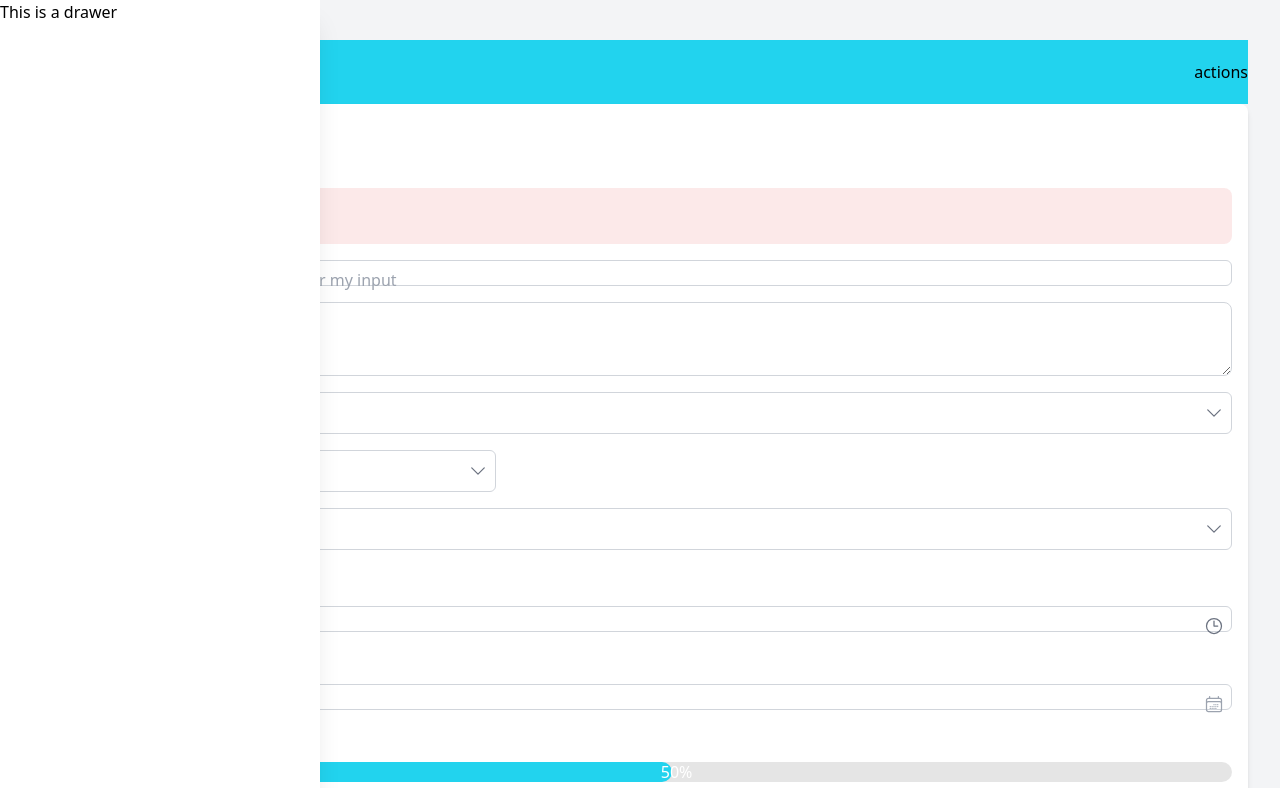
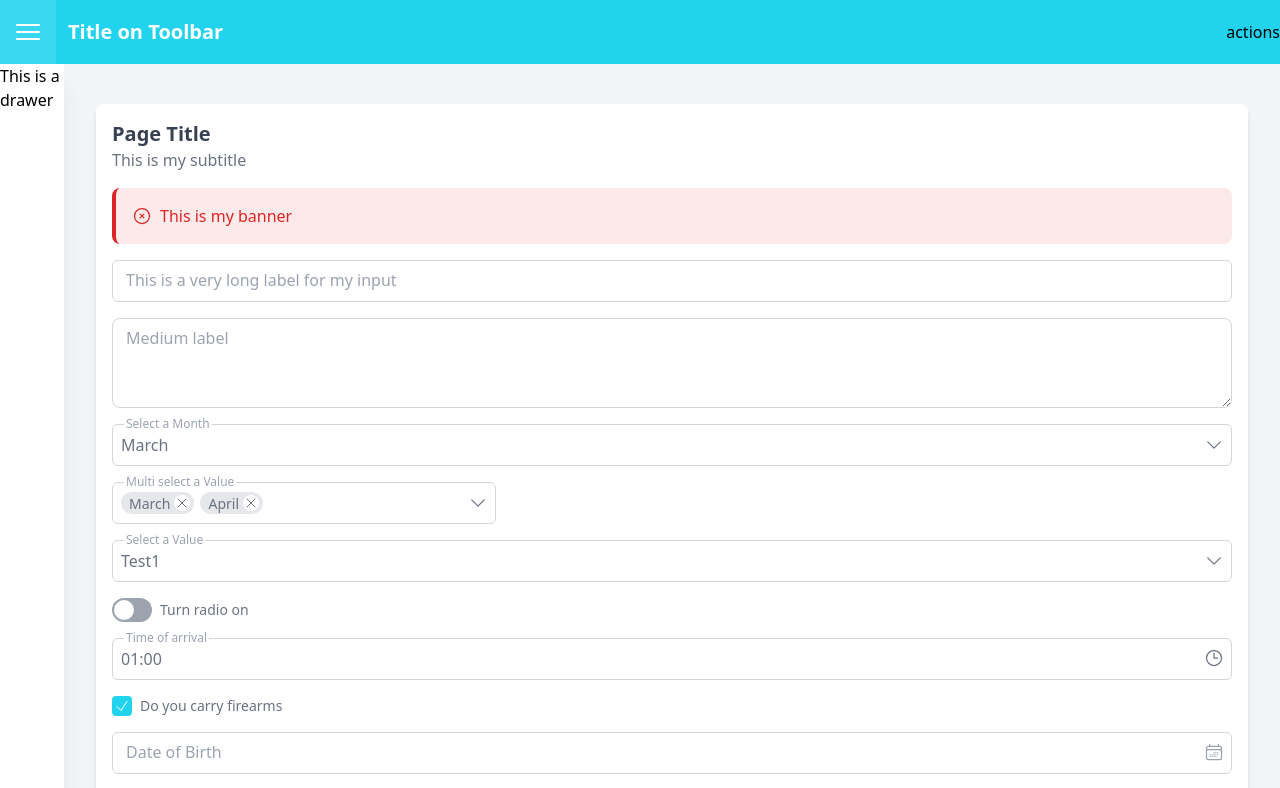
Before and after one commit to vue-loom/vue-loom, a Vue app: page / in a window 1280 px wide. Shown: the top 788 px of the page. Built offline with nearby package versions, Linux system fonts and the light colour scheme.

Commit message:
Fixes expansion panels not displaying, other component fixes && test page improvements

```diff
--- a/sandbox/App.vue
+++ b/sandbox/App.vue
@@ -62,12 +62,6 @@
         {id: 9, name: 'November', disable: false, selected: false},
         {id: 10, name: 'December', disable: false, selected: false},
     ];
-
-    interface TreeItem {
-        id: number;
-        name: string;
-        children: TreeItem[],
-    }
 
     const tree: TreeItem[] = [
         {
@@ -182,17 +176,11 @@
 </script>
 
 <template>
-    <main class="w-screen overflow-y-auto flex flex-col justify-center items-center bg-gray-100">
-        <div :class="[drawerIsOpen ? 'pl-0 xl:pl-80' : 'pl-0 xl:pl-16']">
+    <main class="bg-gray-100">
         <!--            <VDialogService/>-->
         <!--            <VToastService/>-->
 
-            <VDrawer mini v-model="drawerIsOpen">
-                This is a drawer
-            </VDrawer>
-
-            <VContainer>
-                <VToolbar show-menu-button>
+        <VToolbar show-menu-button @click:menu-icon="drawerIsOpen = !drawerIsOpen">
             Title on Toolbar
             <template #actions>
                 <VTooltip>
@@ -203,6 +191,13 @@
                 </VTooltip>
             </template>
         </VToolbar>
+
+        <div class="transition-all duration-150" :class="[drawerIsOpen ? 'pl-0 xl:pl-80' : 'pl-0 xl:pl-16']">
+            <VDrawer mini toolbar-offset v-model="drawerIsOpen">
+                This is a drawer
+            </VDrawer>
+
+            <VContainer toolbar-offset @click="drawerIsOpen = false">
                 <VCard color="red-500">
                     <template #title>
                         Page Title
@@ -271,34 +266,6 @@
                             ></VDateField>
                             <VLoader width="sm" color="success"/>
                             <VProgressBar :max="100" v-model="barProgress"/>
-                            <!--                        <SExpansionPanels :items="options"/>-->
-                            <!--                        <SDatePicker v-model="selectedDate" elevation min="2023-11-04" max="2023-11-28"/>-->
-                            <!--                        <div class="w-full grid gap-2 grid-cols-1">-->
-                            <!--                            <SListItem v-for="option in options"-->
-                            <!--                                       :key="option.id"-->
-                            <!--                                       clickable-->
-                            <!--                                       class="rounded-lg overflow-hidden"-->
-                            <!--                                       :selected="option.selected"-->
-                            <!--                                       @click="selectItem(option)"-->
-                            <!--                            >-->
-                            <!--                                <template #leading>-->
-                            <!--                                    <div class="p-2">-->
-                            <!--                                        <CheckIcon class="w-5 h-5 "/>-->
-                            <!--                                    </div>-->
-                            <!--                                </template>-->
-                            <!--                                <template #title>-->
-                            <!--                                    Option {{ option.id }}-->
-                            <!--                                </template>-->
-                            <!--                                <template #subtitle>-->
-                            <!--                                    This is {{ option.name }}-->
-                            <!--                                </template>-->
-                            <!--                                <template #trailing>-->
-                            <!--                                    <div class="p-2">-->
-                            <!--                                        <XMarkIcon class="w-5 h-5"/>-->
-                            <!--                                    </div>-->
-                            <!--                                </template>-->
-                            <!--                            </SListItem>-->
-                            <!--                        </div>-->
                             <div class="flex space-x-3">
                                 <VBadge color="warning">
                                     <template #component>
@@ -458,7 +425,7 @@
                 </VStepper>
 
                 <VExpansionPanels class="mt-4">
-                    <VExpansionPanel v-for="item in options">
+                    <VExpansionPanel :key="index" v-for="(item, index) in options">
                         <template #title>
                             Option {{ item.id }}
                         </template>
--- /dev/null
+++ b/sandbox/types.d.ts
@@ -0,0 +1,97 @@
+interface Theme {
+    primary: string;
+    secondary: string;
+    accent: string;
+    success: string;
+    warning: string;
+    danger: string;
+}
+
+interface MenuItem {
+    active: boolean,
+    icon: string,
+    label: string,
+    routeName: string,
+    routeParams: string[] | number[],
+    items: MenuItem[],
+}
+
+interface DataTableColumn {
+    alias: string
+    dataType: 'text' | 'number' | 'boolean' | 'date' | 'enum';
+    header: string;
+    searchable: boolean
+    selector: string;
+}
+
+interface DataTableLink {
+    active: boolean;
+    label: string;
+    url: string | null;
+}
+
+interface DataTableItem {
+    id: number | null;
+
+    [key: string]: any;
+}
+
+interface DataTableList {
+    current_page: number;
+    data: DataTableItem[];
+    first_page_url: string | null;
+    from: number;
+    last_page: number;
+    last_page_url: string | null;
+    links: DataTableLink[];
+    next_page_url: string | null;
+    path: string | null;
+    per_page: number;
+    prev_page_url: string | null;
+    to: number;
+    total: number;
+}
+
+interface DataTableSort {
+    [column: string]: 'asc' | 'desc';
+}
+
+interface Table {
+    columns: DataTableColumn[];
+    list: DataTableList;
+    searchable?: boolean;
+    term?: string | null;
+    sort?: DataTableSort;
+}
+
+interface DataTableMenuItem {
+    closure: (item: DataTableItem) => void;
+    label: string;
+    show: boolean | ((item: DataTableItem) => boolean);
+    disabled: (item: DataTableItem) => boolean;
+    color: 'primary' | 'secondary' | 'accent' | 'success' | 'warning' | 'danger';
+}
+
+interface Flash {
+    messageStyle?: string,
+    message?: string,
+    messageDuration?: number,
+}
+
+interface TreeItem {
+    id: number;
+    name: string;
+    children: TreeItem[];
+}
+
+interface TreeNode {
+    id: number;
+    name: string;
+    children: TreeNode[];
+    selected: boolean;
+    expanded: boolean;
+}
+
+interface SelectItem {
+    [key: string]: string | number;
+}
--- a/src/components/Composables/position.ts
+++ b/src/components/Composables/position.ts
@@ -55,8 +55,8 @@ const alignMenu = (menuElBoundingRect: DOMRect, triggerContainerBoundingRect: DO
             }
         }
     } else if (align === 'center') {
-        let triggerCenter: number = triggerContainerBoundingRect.left + (triggerContainerBoundingRect.width/2);
-        styles.left = triggerContainerBoundingRect.left - ((triggerContainerBoundingRect.left + (menuElBoundingRect.width/2)) - triggerCenter);
+        let triggerCenter: number = triggerContainerBoundingRect.left + (triggerContainerBoundingRect.width / 2);
+        styles.left = triggerContainerBoundingRect.left - ((triggerContainerBoundingRect.left + (menuElBoundingRect.width / 2)) - triggerCenter);
         if (styles.left <= 0) {
             styles.left = 4;
         } else if (menuElBoundingRect.left + menuElBoundingRect.width >= innerWidth) {
@@ -67,7 +67,7 @@ const alignMenu = (menuElBoundingRect: DOMRect, triggerContainerBoundingRect: DO
 };
 
 const setMenuStyles = (menuEl: HTMLElement, styles: Style): void => {
-    Object.keys(styles).forEach((key: string) => menuEl.style[key] = styles[key].toCssUnit());
+    Object.keys(styles).forEach((key: string) => menuEl.style[key] = styles[key].toString().replace(/[^.\d]/g, '') + (styles[key].toString().includes('%') ? '%' : 'px'));
 }
 
 const absolutePositionStrategy = (menuEl: HTMLElement, align: string, position: string): void => {
--- a/src/components/ExpansionPanel/VExpansionPanels.vue
+++ b/src/components/ExpansionPanel/VExpansionPanels.vue
@@ -32,11 +32,14 @@
     }
 
     interface Slot {
-        default(): ExpansionPanel[];
+        default(): {
+            children: ExpansionPanel[];
+        }[];
     }
 
     const slots = defineSlots<Slot>();
-    const expansionPanels: ExpansionPanel[] = slots.default();
+    const expansionPanels: ExpansionPanel[] = slots.default()[0].children;
+
 
     const panelClassObject = (index: number) => ({
         'border-none': innerOpen.value[index] || innerOpen.value[index - 1],
--- a/src/components/VContainer.vue
+++ b/src/components/VContainer.vue
@@ -4,11 +4,13 @@
     interface Props {
         fullWidth?: boolean;
         maxWidth?: string;
+        toolbarOffset?: boolean;
     }
 
     const props = withDefaults(defineProps<Props>(), {
         fullWidth: false,
         maxWidth: '7xl',
+        toolbarOffset: false,
     });
 
     const widthClass: ComputedRef<string> = computed(() => {
@@ -29,7 +31,9 @@
 </script>
 
 <template>
-    <div class="mx-auto w-full px-3 py-4 sm:py-8 lg:py-10 sm:px-6 lg:px-8" :class="[widthClass]">
+    <div class="mx-auto w-full px-3 sm:px-6 lg:px-8"
+         :class="[widthClass, toolbarOffset ? 'pb-4 pt-20 sm:pb-8 sm:pt-24 lg:pb-10 lg:pt-[104px]' : 'py-4 sm:py-8 lg:py-10']"
+    >
         <slot/>
     </div>
 </template>
--- a/src/components/VDrawer.vue
+++ b/src/components/VDrawer.vue
@@ -55,7 +55,7 @@
     const drawerWidth: ComputedRef<string> = computed(() => {
         if (!innerModelValue.value) {
             if (innerMini.value) {
-                return 'w-14';
+                return 'w-16';
             }
 
             return 'w-0'
--- a/src/components/VTextArea.vue
+++ b/src/components/VTextArea.vue
@@ -134,8 +134,9 @@
             <VIcon icon="x-mark"/>
         </div>
 
-        <textarea ref="textArea"
-                  class="w-full border focus:border rounded-lg ring-0 focus:ring-0 focus:outline-0 transition-all duration-150 align-top"
+        <textarea
+            ref="textArea"
+            class="w-full min-h-[40px] p-2 border focus:border rounded-lg ring-0 focus:ring-0 focus:outline-0 transition-all duration-150 align-top"
             :class="inputClassObject"
             :rows="rows"
             :readonly="readOnly"
--- a/src/components/VTextField.vue
+++ b/src/components/VTextField.vue
@@ -35,7 +35,8 @@
 
     const hasSuffix: boolean = Object.keys(useSlots()).indexOf('suffix') !== -1;
     const inputClassObject: ComputedRef<object> = computed(() => ({
-        'pr-9': hasSuffix,
+        'pl-2 pr-9': hasSuffix,
+        'px-2': !hasSuffix,
         [resolveBorderFocus(props.color)]: focused.value,
         'border-gray-300': !focused.value,
         '!border-danger': innerErrorMessage.value,
@@ -112,7 +113,7 @@
 
         <input
             ref="textField"
-            class="w-full border focus:border ring-0 focus:ring-0 focus:outline-0 rounded-md transition-all duration-150"
+            class="w-full min-h-[40px] py-2 border focus:border ring-0 focus:ring-0 focus:outline-0 rounded-md transition-all duration-150"
             :type="type"
             :class="inputClassObject"
             :autofocus="autofocus"
--- a/src/components/VToolbar.vue
+++ b/src/components/VToolbar.vue
@@ -35,7 +35,7 @@
 </script>
 
 <template>
-    <header class="w-full flex justify-between items-center select-none z-50" :class="barClassObject">
+    <header class="w-full fixed flex justify-between items-center select-none z-50" :class="barClassObject">
         <div class="h-full flex items-center">
             <div
                 class="h-full px-3 flex items-center hover:bg-white/10 active:bg-white/20 cursor-pointer transition-all duration-150"
```
Lines whose indentation alone changed are shown as unchanged.
